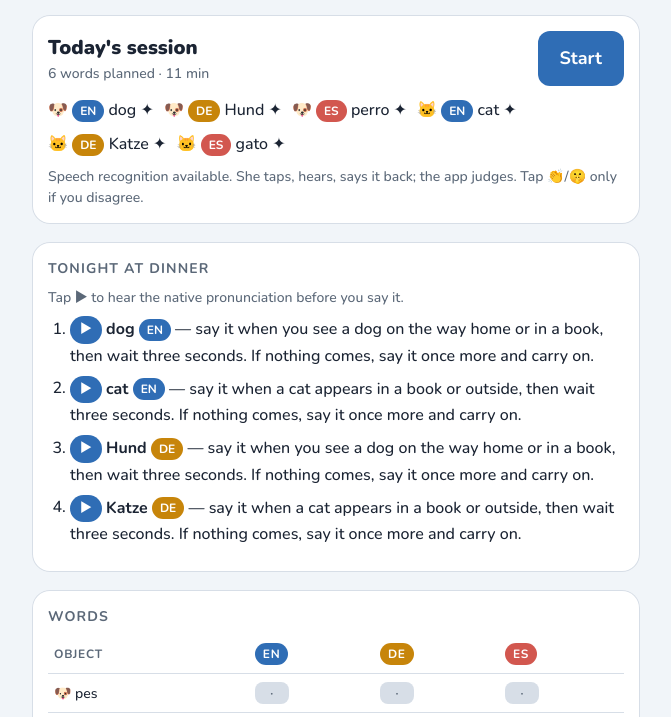
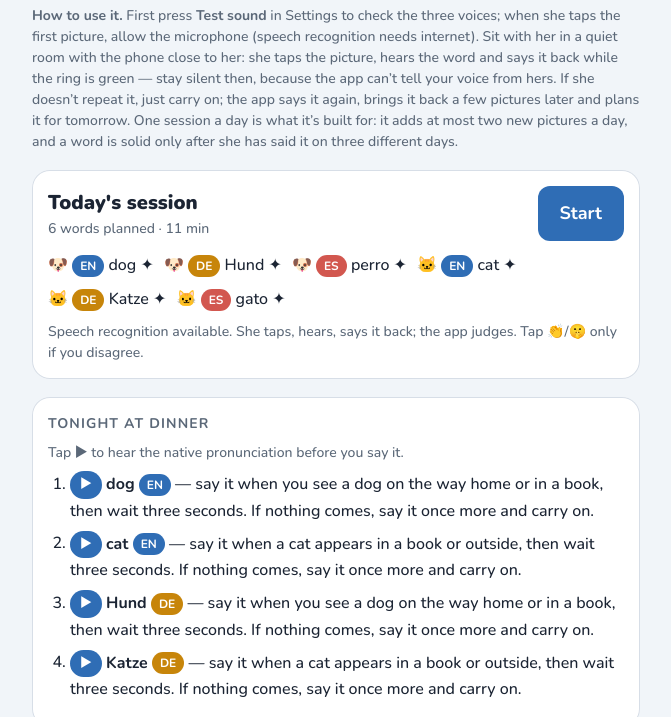
Before and after one commit to korkovik/room-repeater, a plain HTML site: page index.html in a window 1280 px wide. Shown: the part 83-800 px from the top of the page, without its empty margins (304-975 px from the left). Drawn offline with nearby package versions, Linux system fonts and the light colour scheme.

Commit message:
Add a short how-to at the top of the page
Co-Authored-By: Claude Opus 5 (1M context) <noreply@anthropic.com>

```diff
--- a/index.html
+++ b/index.html
@@ -69,6 +69,7 @@ textarea{width:100%;min-height:120px;font:13px/1.4 ui-monospace,monospace;border
   <div>
     <h1>Room Repeater</h1>
     <div class="muted">Pilot · Android Chrome · EN / DE / ES</div>
+    <div class="muted" style="margin-top:8px"><b>How to use it.</b> First press <b>Test sound</b> in Settings to check the three voices; when she taps the first picture, allow the microphone (speech recognition needs internet). Sit with her in a quiet room with the phone close to her: she taps the picture, hears the word and says it back while the ring is green — stay silent then, because the app can’t tell your voice from hers. If she doesn’t repeat it, just carry on; the app says it again, brings it back a few pictures later and plans it for tomorrow. One session a day is what it’s built for: it adds at most two new pictures a day, and a word is solid only after she has said it on three different days.</div>
   </div>
 
   <div class="card">
```
